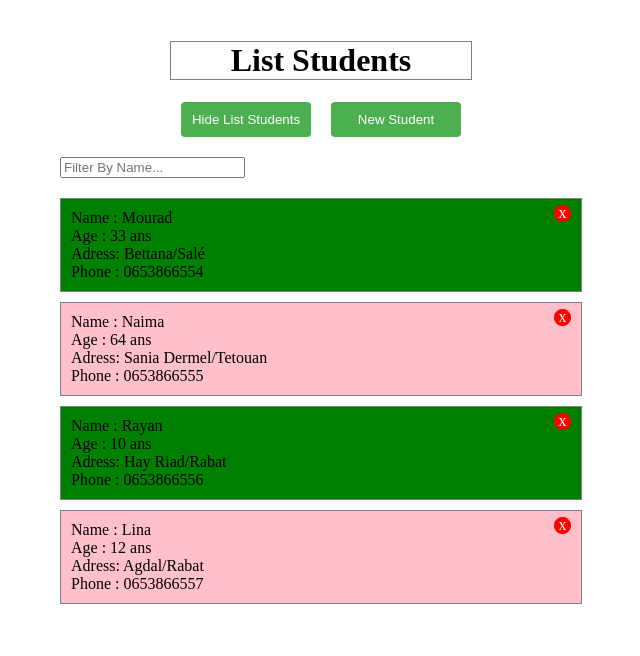
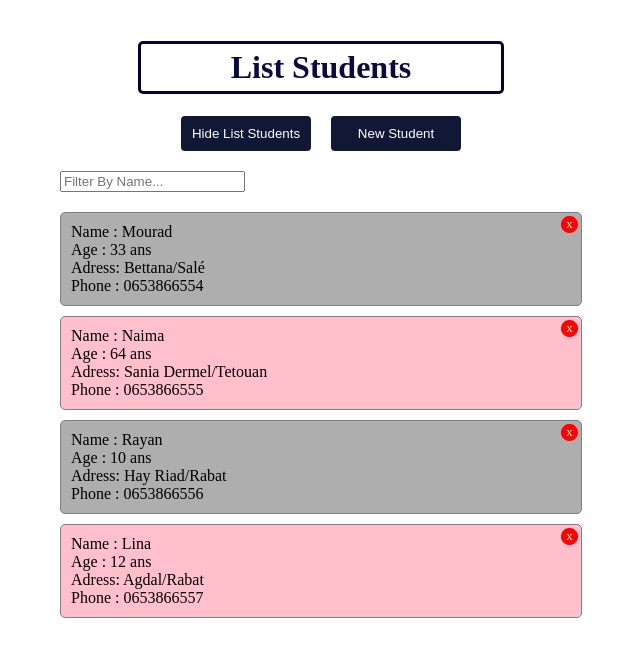
Before and after one commit to mmerguoum/To_Do, a React (Create React App) app: page / in a window 1280 px wide. Shown: the top 656 px of the page, without its empty margins (319-959 px from the left). Built offline with nearby package versions, Linux system fonts and the light colour scheme; the HTML template or start-up script is replaced by a standard one.

Commit message:
modifie frontEnd

```diff
--- a/src/app/App.css
+++ b/src/app/App.css
@@ -6,9 +6,13 @@
 }
 
 .grandTitle{
-  border: 1px solid gray;
-  width: 300px;
+  border: 3px solid rgb(8, 1, 53);
+  border-radius: 5px;
+  padding: 10px;
+  width: 350px;
   text-align: center;
+  padding: 5px;
+  color: rgb(11, 11, 63);
 }
 
 .show{
--- a/src/components/card/Card.js
+++ b/src/components/card/Card.js
@@ -3,7 +3,7 @@ import './card.css'
 
 const Card = ({id, name, age, adress, phone, type, handleDeleteStudent}) => {
   return (
-    <div className='cardContainer'  style={{backgroundColor:(type === "Girl") ? "pink" : "green"}}>
+    <div className='cardContainer'  style={{backgroundColor:(type === "Girl") ? "pink" : "#aeaeae"}}>
         <div>Name  : {name} </div>
         <div>Age   : {age} </div>
         <div>Adress: {adress} </div>
--- a/src/components/card/card.css
+++ b/src/components/card/card.css
@@ -1,5 +1,6 @@
 .cardContainer{
-    border: 1px solid gray;
+    border: 1px solid #808080;
+    border-radius: 5px;
     width: 500px;
     padding: 10px;
     margin-bottom: 10px;
@@ -9,14 +10,15 @@
 
   .deleteBtn{
     position: absolute;
-    top: 6px;
-    right: 10px;
+    top: 3px;
+    right: 3px;
     border: 1px solid red;
+    border-radius: 8px;
     background-color: red;
+    font-size: 13px;
     color: honeydew;
     width: 15px;
     height: 15px;
-    border-radius: 8px;
     display: flex;
     flex-direction: column;
     align-items: center;
--- a/src/components/layouts/layout.module.css
+++ b/src/components/layouts/layout.module.css
@@ -1,5 +1,5 @@
 .button{
-    background-color: #4caf50;
+    background-color: #111835;
     border: none;
     color: white;
     padding: 10px;
```
